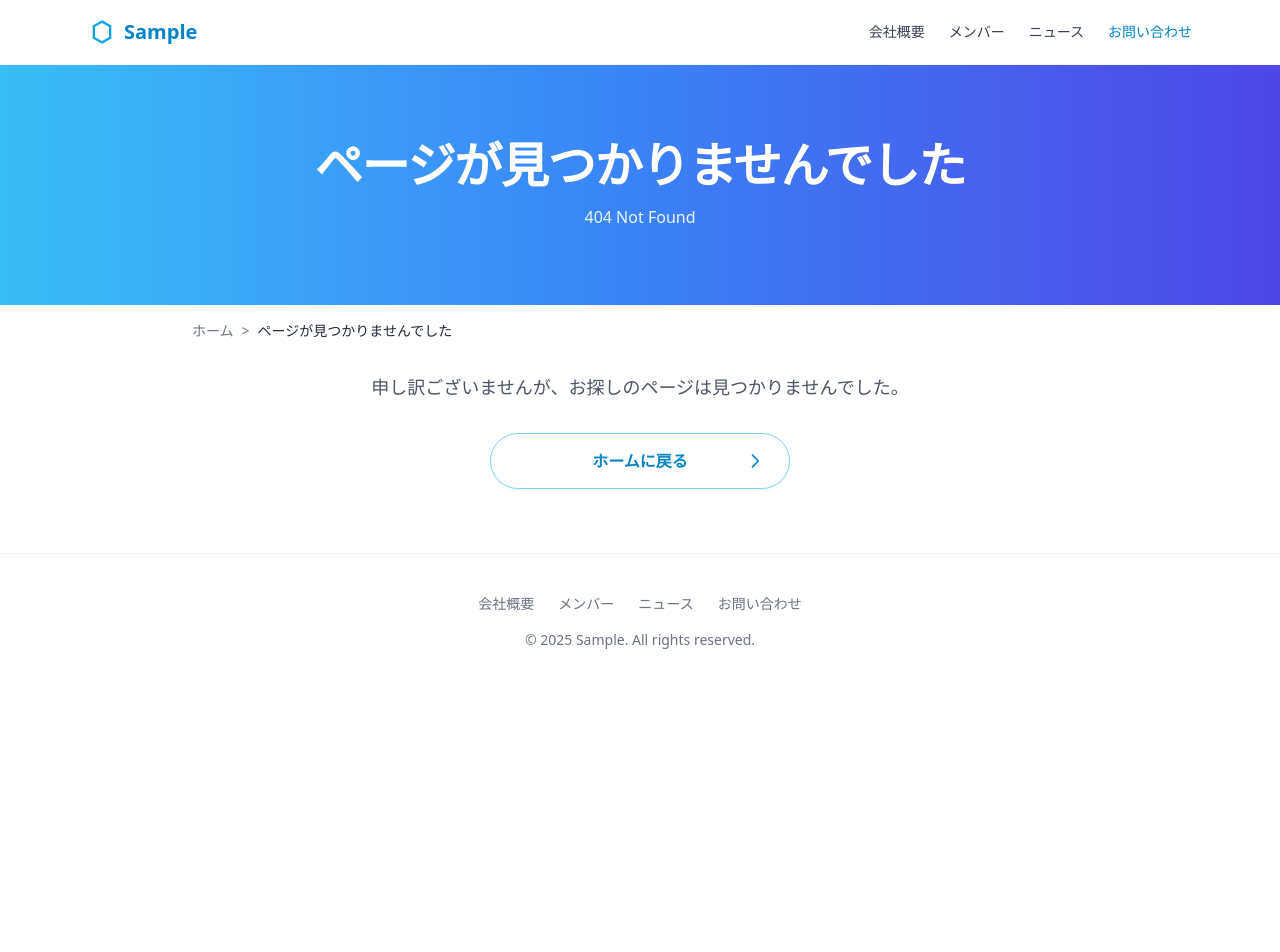
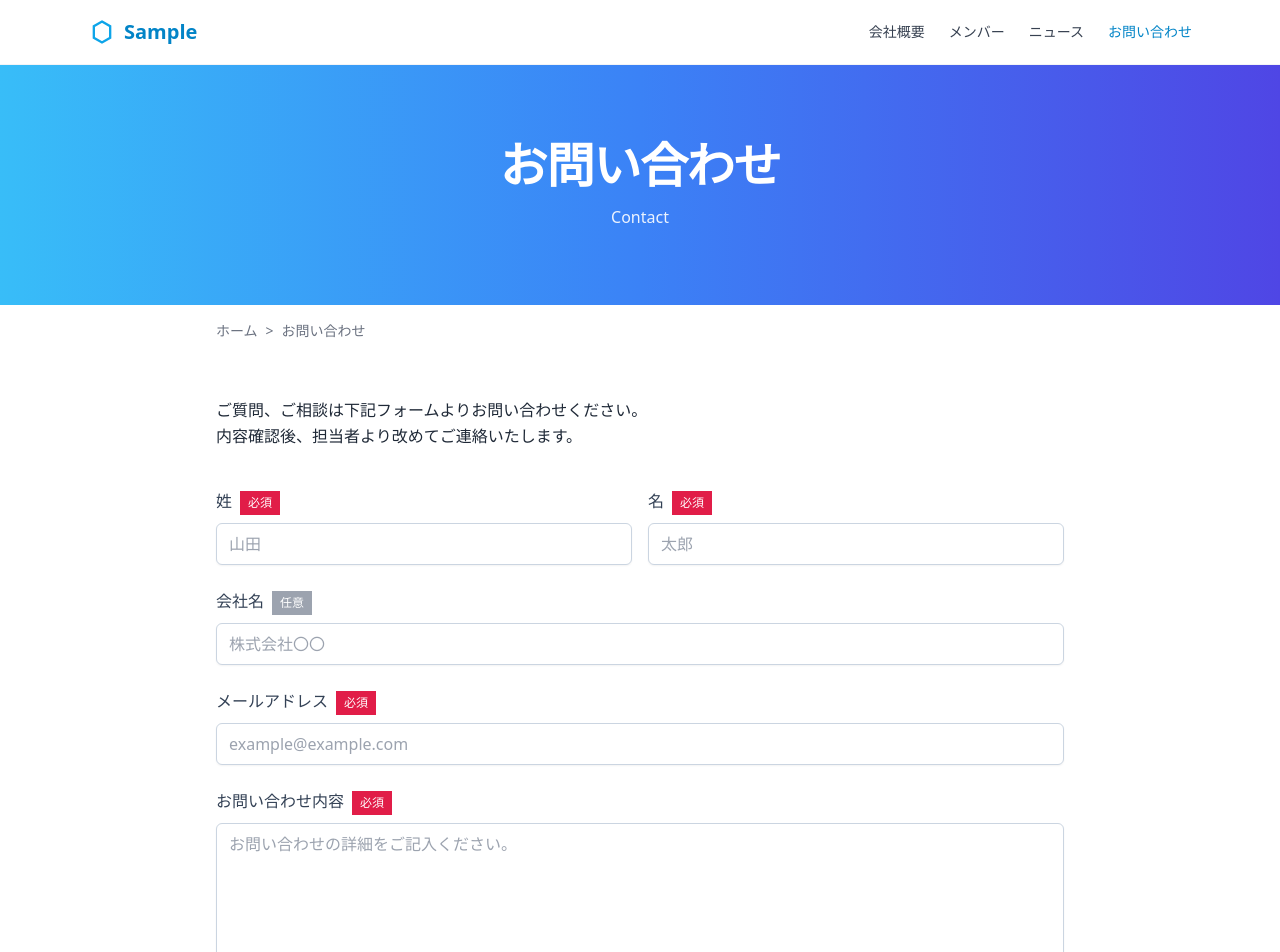
Before and after one commit to maichu050505/my-next-project, a Next.js app: page /contact in a window 1280 px wide. Before the commit this address had no page. Shown: the top 952 px of the page. Before the commit the page ends 800 px from the top, so only its background shows below. Built offline with nearby package versions, Linux system fonts and the light colour scheme.

Commit message:
お問い合わせフォームの側のみ作成

```diff
--- /dev/null
+++ b/_components/contact/ContactForm.tsx
@@ -0,0 +1,155 @@
+"use client";
+
+import { useId } from "react";
+import { useActionState } from "react";
+import { useFormStatus } from "react-dom";
+import { createContactData } from "@/app/_actions/contact";
+import Button from "@/_components/ui/Button";
+
+type State = { status: "" | "success" | "error"; message: string };
+const initialState: State = { status: "", message: "" };
+
+// フォーム内専用の Submit ボタン（送信中はdisabled）
+function SubmitInForm() {
+  const { pending } = useFormStatus();
+  return (
+    <div className="mt-6 flex justify-center">
+      <Button
+        type="submit" // ← 送信にする
+        disabled={pending} // ← 送信中は無効化
+        variant="primary"
+        size="lg"
+        // fullWidth を true にすれば横幅いっぱい。中央寄せなら false のままでOK
+      >
+        {pending ? "送信中…" : "送信する"}
+      </Button>
+    </div>
+  );
+}
+
+export default function ContactForm() {
+  const [state, formAction] = useActionState(createContactData, initialState);
+  const uid = useId();
+
+  const lastId = `${uid}-lastname`;
+  const firstId = `${uid}-firstname`;
+  const companyId = `${uid}-company`;
+  const emailId = `${uid}-email`;
+  const messageId = `${uid}-message`;
+
+  if (state.status === "success") {
+    return (
+      <div
+        className="rounded-md border border-green-200 bg-green-50 p-4 text-green-800"
+        role="status"
+        aria-live="polite"
+      >
+        <p>
+          お問い合わせいただき、ありがとうございます。
+          <br />
+          担当者より改めてご連絡いたします。
+        </p>
+      </div>
+    );
+  }
+
+  return (
+    <form action={formAction} className="space-y-6">
+      {state.status === "error" && (
+        <div
+          className="rounded-md border border-red-200 bg-red-50 p-3 text-red-700"
+          role="alert"
+          aria-live="polite"
+        >
+          {state.message || "入力内容をご確認ください。"}
+        </div>
+      )}
+
+      {/* お名前（姓・名：必須） */}
+      <div className="grid gap-4 md:grid-cols-2">
+        <div className="flex flex-col gap-2">
+          <label htmlFor={lastId} className="text-md font-medium text-slate-700">
+            姓
+            <span className="text-white bg-rose-600 px-2 py-1 text-xs ml-2 inline-block">必須</span>
+          </label>
+          <input
+            id={lastId}
+            name="lastname"
+            required
+            autoComplete="family-name"
+            className="w-full rounded-md border border-slate-300 px-3 py-2 text-base shadow-sm outline-none transition focus:border-sky-500 focus:ring-2 focus:ring-sky-500"
+            placeholder="山田"
+          />
+        </div>
+        <div className="flex flex-col gap-2">
+          <label htmlFor={firstId} className="text-md font-medium text-slate-700">
+            名
+            <span className="text-white bg-rose-600 px-2 py-1 text-xs ml-2 inline-block">必須</span>
+          </label>
+          <input
+            id={firstId}
+            name="firstname"
+            required
+            autoComplete="given-name"
+            className="w-full rounded-md border border-slate-300 px-3 py-2 text-base shadow-sm outline-none transition focus:border-sky-500 focus:ring-2 focus:ring-sky-500"
+            placeholder="太郎"
+          />
+        </div>
+      </div>
+
+      {/* 会社名（任意） */}
+      <div className="flex flex-col gap-2">
+        <label htmlFor={companyId} className="text-md font-medium text-slate-700">
+          会社名
+          <span className="text-white bg-gray-400 px-2 py-1 text-xs ml-2 inline-block">任意</span>
+        </label>
+        <input
+          id={companyId}
+          name="company"
+          autoComplete="organization"
+          className="w-full rounded-md border border-slate-300 px-3 py-2 text-base shadow-sm outline-none transition focus:border-sky-500 focus:ring-2 focus:ring-sky-500"
+          placeholder="株式会社〇〇"
+        />
+      </div>
+
+      {/* メール（必須） */}
+      <div className="flex flex-col gap-2">
+        <label htmlFor={emailId} className="text-md font-medium text-slate-700">
+          メールアドレス
+          <span className="text-white bg-rose-600 px-2 py-1 text-xs ml-2 inline-block">必須</span>
+        </label>
+        <input
+          id={emailId}
+          type="email"
+          name="email"
+          required
+          autoComplete="email"
+          inputMode="email"
+          className="w-full rounded-md border border-slate-300 px-3 py-2 text-base shadow-sm outline-none transition focus:border-sky-500 focus:ring-2 focus:ring-sky-500"
+          placeholder="example@example.com"
+        />
+      </div>
+
+      {/* お問い合わせ内容（必須） */}
+      <div className="flex flex-col gap-2">
+        <label htmlFor={messageId} className="text-md font-medium text-slate-700">
+          お問い合わせ内容
+          <span className="text-white bg-rose-600 px-2 py-1 text-xs ml-2 inline-block">必須</span>
+        </label>
+        <textarea
+          id={messageId}
+          name="message"
+          required
+          rows={6}
+          className="w-full rounded-md border border-slate-300 px-3 py-2 text-base shadow-sm outline-none transition focus:border-sky-500 focus:ring-2 focus:ring-sky-500"
+          placeholder="お問い合わせの詳細をご記入ください。"
+        />
+      </div>
+
+      {/* ハニーポット（任意） */}
+      <input type="text" name="website" className="hidden" tabIndex={-1} autoComplete="off" />
+
+      <SubmitInForm />
+    </form>
+  );
+}
--- a/_components/ui/Button.tsx
+++ b/_components/ui/Button.tsx
@@ -28,7 +28,8 @@ export default function Button({
 }: ButtonProps) {
   const base =
     "group inline-grid grid-cols-[1fr_auto_1fr] items-center rounded-full " +
-    "focus-visible:outline-none focus-visible:ring-2 focus-visible:ring-sky-300 transition";
+    "focus-visible:outline-none focus-visible:ring-2 focus-visible:ring-sky-300 transition " +
+    "disabled:opacity-60 disabled:cursor-not-allowed";
 
   const sizing =
     size === "lg"
@@ -39,9 +40,9 @@ export default function Button({
 
   const variantClass =
     variant === "primary"
-      ? // CTA：青グラデ・白文字
-        "text-white font-semibold shadow " +
-        "bg-gradient-to-r from-sky-400 via-blue-500 to-indigo-600 hover:opacity-95"
+      ? // ▼ 単色の青ボタン（グラデ削除）
+        "text-white font-semibold shadow border border-transparent " +
+        "bg-sky-600 hover:bg-sky-700 active:bg-sky-800"
       : // 一覧ボタン：白ベース・水色の枠
         "border border-sky-300 bg-white text-sky-600 font-semibold shadow-sm " + "hover:bg-sky-50";
 
--- /dev/null
+++ b/app/_actions/contact.ts
@@ -0,0 +1,74 @@
+"use server";
+import "server-only";
+
+function validateEmail(email: string) {
+  return /^[^\s@]+@[^\s@]+\.[^\s@]+$/.test(email);
+}
+
+export async function createContactData(_prev: any, formData: FormData) {
+  const raw = {
+    lastname: (formData.get("lastname") || "").toString().trim(),
+    firstname: (formData.get("firstname") || "").toString().trim(),
+    company: (formData.get("company") || "").toString().trim(), // 任意
+    email: (formData.get("email") || "").toString().trim(),
+    message: (formData.get("message") || "").toString().trim(),
+    website: (formData.get("website") || "").toString().trim(), // ハニーポット
+  };
+
+  if (raw.website) return { status: "error", message: "送信に失敗しました。" };
+
+  if (!raw.lastname) return { status: "error", message: "姓を入力してください" };
+  if (!raw.firstname) return { status: "error", message: "名を入力してください" };
+  // 会社名は任意なので検証しない
+  if (!raw.email) return { status: "error", message: "メールアドレスを入力してください" };
+  if (!validateEmail(raw.email))
+    return { status: "error", message: "メールアドレスの形式が誤っています" };
+  if (!raw.message) return { status: "error", message: "メッセージを入力してください" };
+
+  const portalId = process.env.HUBSPOT_PORTAL_ID;
+  const formId = process.env.HUBSPOT_FORM_ID;
+  if (!portalId || !formId) {
+    console.error("HubSpot env missing");
+    return { status: "error", message: "送信設定が未完了です。" };
+  }
+
+  // HubSpotのフォーム定義に合わせて送信
+  const fields: Array<{ objectTypeId: string; name: string; value: string }> = [
+    { objectTypeId: "0-1", name: "lastname", value: raw.lastname },
+    { objectTypeId: "0-1", name: "firstname", value: raw.firstname },
+    { objectTypeId: "0-1", name: "email", value: raw.email },
+    { objectTypeId: "0-1", name: "message", value: raw.message },
+  ];
+  if (raw.company) {
+    fields.push({ objectTypeId: "0-1", name: "company", value: raw.company });
+  }
+
+  try {
+    const res = await fetch(
+      `https://api.hsforms.com/submissions/v3/integration/submit/${portalId}/${formId}`,
+      {
+        method: "POST",
+        headers: { "Content-Type": "application/json" },
+        body: JSON.stringify({ fields }),
+        cache: "no-store",
+      }
+    );
+
+    if (!res.ok) {
+      const text = await res.text();
+      console.error("HubSpot error:", res.status, text);
+      return { status: "error", message: "お問い合わせに失敗しました" };
+    }
+
+    try {
+      await res.json();
+    } catch {
+      /* HubSpotが空JSONのこともある */
+    }
+
+    return { status: "success", message: "OK" };
+  } catch (e) {
+    console.error(e);
+    return { status: "error", message: "お問い合わせに失敗しました" };
+  }
+}
--- /dev/null
+++ b/app/contact/layout.tsx
@@ -0,0 +1,20 @@
+import HeroSection from "@/_components/ui/HeroSection";
+import PageContentsSection from "@/_components/ui/PageContentsSection";
+
+type Props = {
+  children: React.ReactNode;
+};
+
+export default function RootLayout({ children }: Props) {
+  return (
+    <main className="bg-white text-gray-800">
+      <HeroSection
+        title="お問い合わせ"
+        subtitle="Contact"
+        background={{ type: "gradient" }} // 既定: sky→blue→indigo
+        heightClass="h-[30svh] min-h-[240px]"
+      />
+      <PageContentsSection>{children}</PageContentsSection>
+    </main>
+  );
+}
--- /dev/null
+++ b/app/contact/page.tsx
@@ -0,0 +1,16 @@
+import ContactForm from "@/_components/contact/ContactForm";
+import Breadcrumbs from "@/_components/ui/Breadcrumbs";
+
+export default function ContactPage() {
+  return (
+    <>
+      <Breadcrumbs />
+      <p className="leading-relaxed mt-10 mb-10">
+        ご質問、ご相談は下記フォームよりお問い合わせください。
+        <br />
+        内容確認後、担当者より改めてご連絡いたします。
+      </p>
+      <ContactForm />
+    </>
+  );
+}
```
